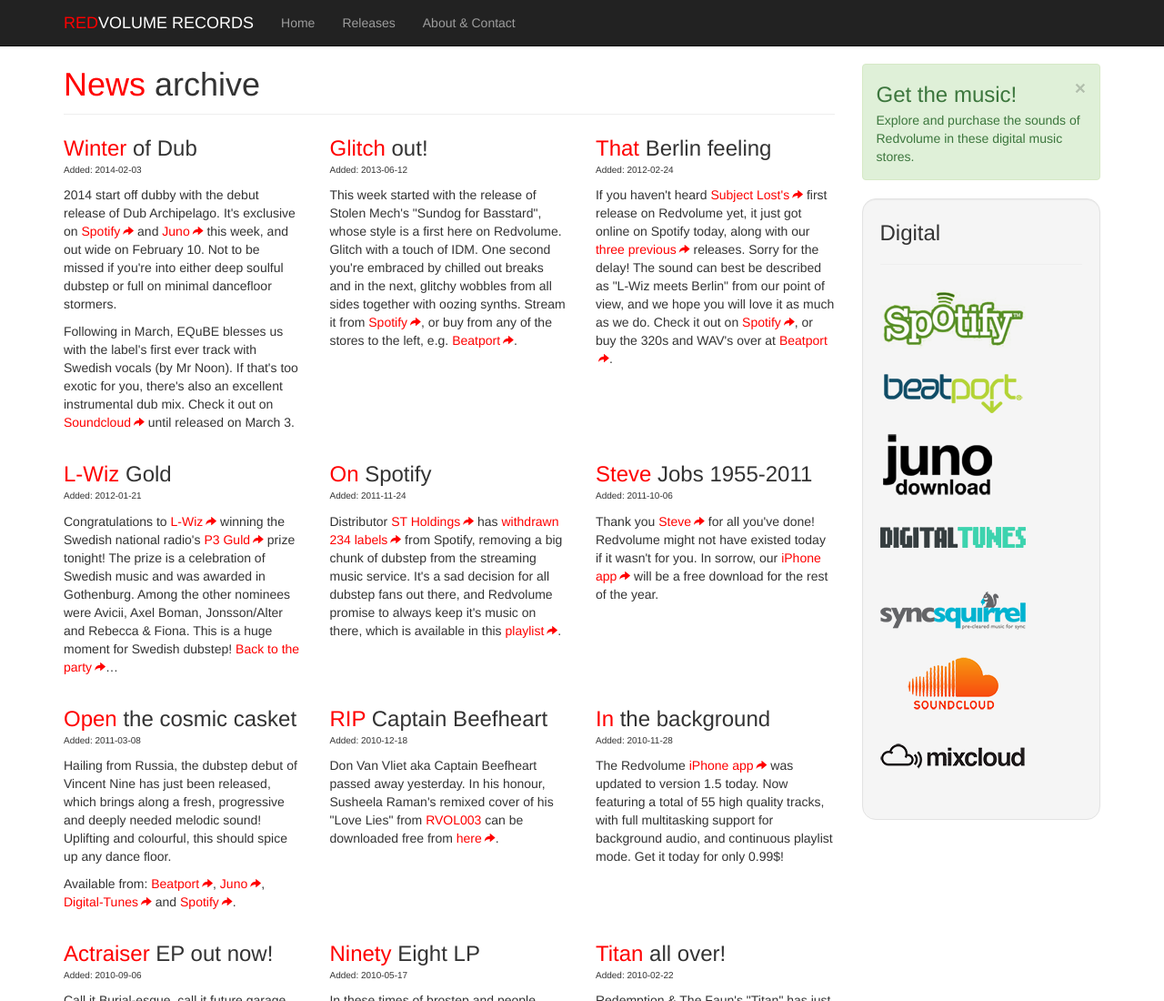
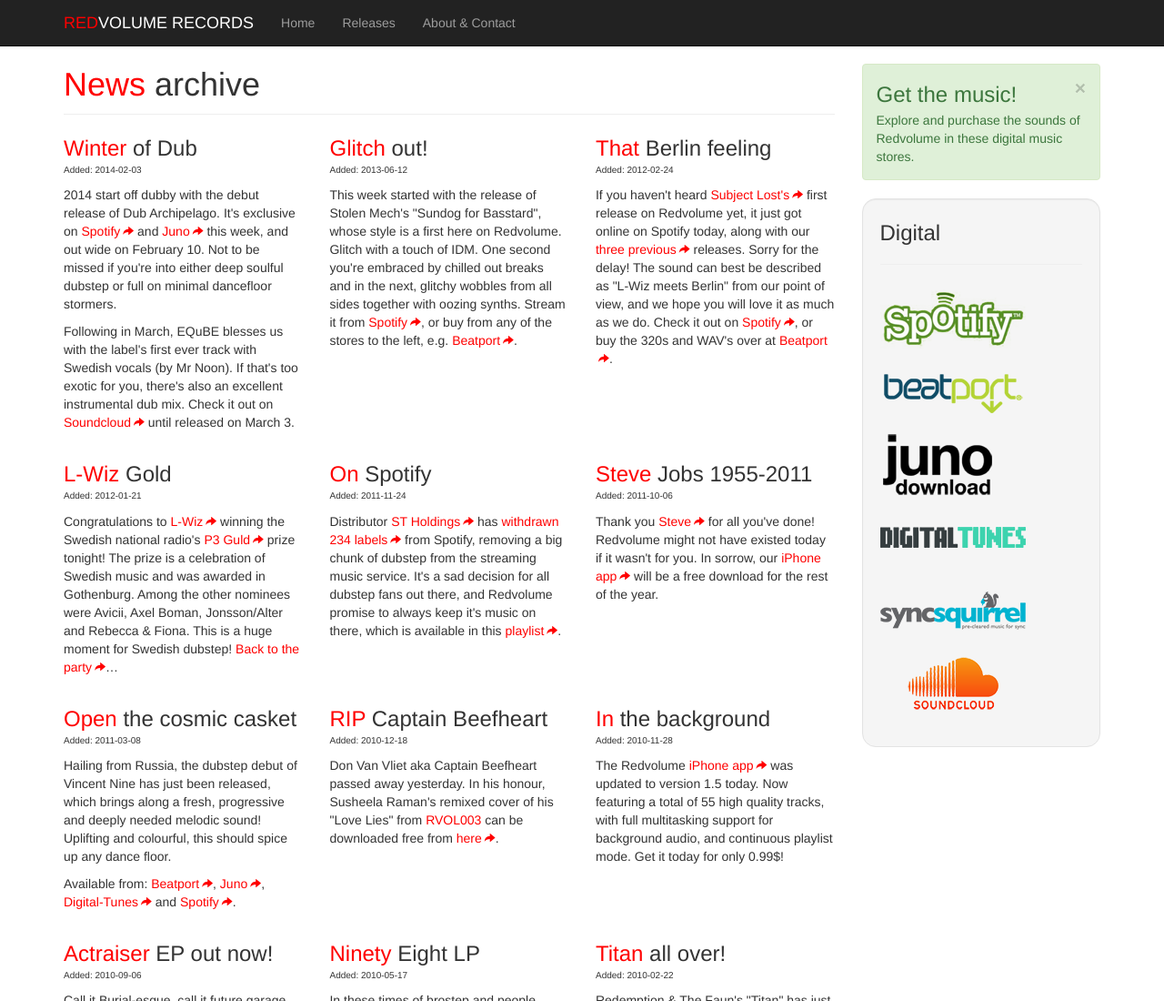
Before and after one commit to dermike/redvolume, a website: page allnews.html in a window 1280 px wide. Shown: the top 1100 px of the page at 91% size. Drawn offline with nearby package versions, Linux system fonts and the light colour scheme; files that its build step writes are made by us from their sources.

Commit message:
Revert "Mixcloud logo added to digital column"
This reverts commit 8362f0f14fb360616db6ee346ba91edc8da7cba6.

```diff
--- a/allnews.html
+++ b/allnews.html
@@ -237,8 +237,7 @@
                <a href="http://www.junodownload.com/labels/Redvolume+Sweden/releases/"><img src="img/junodown.png" alt="Juno Download logo" /></a><br />
                <a href="https://www.digital-tunes.net/labels/redvolume"><img src="img/digitaltunes.png" alt="Digital-Tunes logo" /></a><br />
                <a href="http://www.syncsquirrel.com/music/red+volume"><img src="img/syncsquirrel-logo.png" alt="Syncsquirrel logo" /></a><br />
-               <a href="http://www.soundcloud.com/redvolume"><img src="img/soundcloud.png" alt="Soundcloud logo" /></a><br />
-               <a href="http://www.mixcloud.com/mikaeljergefelt"><img src="img/mixcloud.png" alt="Mixcloud logo" /></a>
+               <a href="http://www.soundcloud.com/redvolume"><img src="img/soundcloud.png" alt="Soundcloud logo" /></a>
              </p>
            </div>
          </div>
```
Also changed, not shown: index.html (+1 -2 lines), img/mixcloud.png (deleted).
